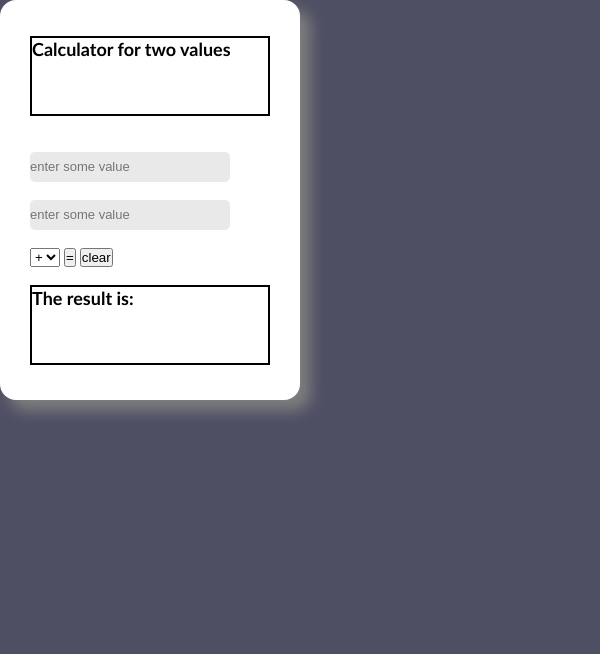
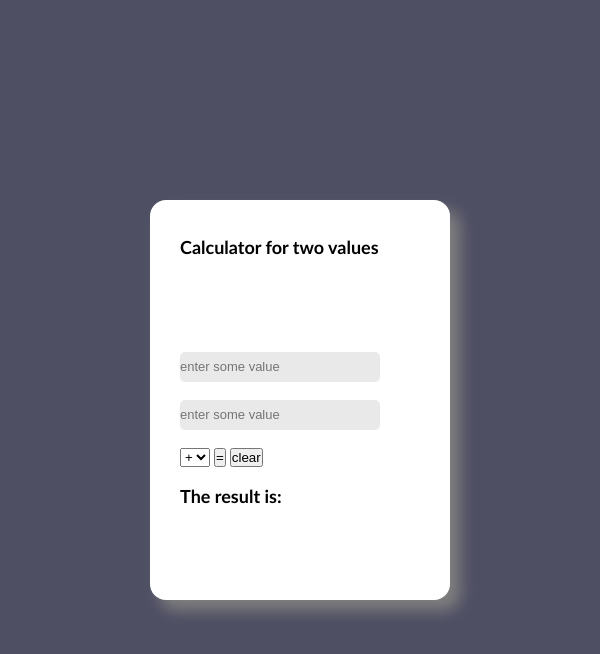
Before and after one commit to pradeep-tanwar166/calculator, a plain HTML site: page index.html in a window 600 px wide. Drawn offline with Linux system fonts and the light colour scheme.

Commit message:
Update index.html

```diff
--- a/index.html
+++ b/index.html
@@ -39,7 +39,7 @@
         background-color: rgb(255, 253, 120);
       }
 
-      @media (min-width :1200px) and (max-width:1600px) {
+      @media (min-width :800px) and (max-width:1600px) {
 
 
       .container {
@@ -99,7 +99,7 @@
 
     }
 
-   @media (min-width:480px) and (max-width:680px){
+   @media (min-width:100px) and (max-width:799px){
     .container {
         height: 400px;
         width: 300px;
@@ -111,7 +111,13 @@
         background-color: #fff;
         border-radius: 1rem;
         border: none;
+        object-fit: cover;
         box-shadow: 10px 10px 15px gray;
+      }
+      body {
+        align-items: center;
+        display: flex;
+        justify-content: center;
       }
       body{
         background-color: rgb(79, 79, 100);
@@ -124,7 +130,7 @@
         font-family: "Gill Sans", "Gill Sans MT", Calibri, "Trebuchet MS",
           sans-serif;
         font-weight: 600;
-        border: 2px solid black;
+        border:none;
         overflow: hidden;
       }
 
```
